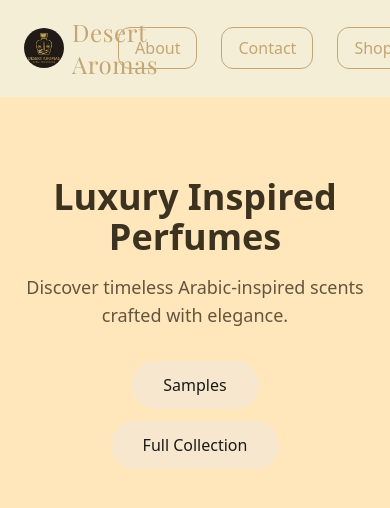
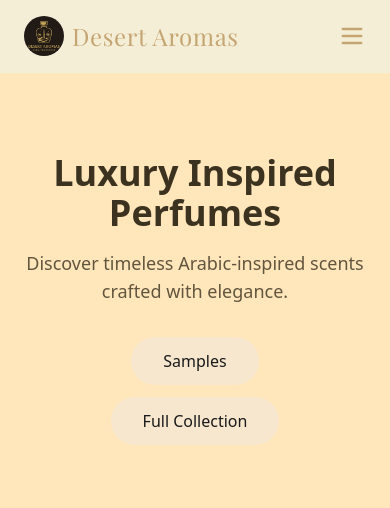
Before and after one commit to jdilorenzo26-sys/DesertAromasUK1.1, a Next.js app: page / in a window 390 px wide. Shown: the top 508 px of the page. Built offline with nearby package versions, Linux system fonts and the light colour scheme.

Commit message:
Update Navbar.jsx

```diff
--- a/components/Navbar.jsx
+++ b/components/Navbar.jsx
@@ -2,26 +2,35 @@
 import { useEffect, useState } from "react";
 import Link from "next/link";
 import Image from "next/image";
-import { Playfair_Display } from 'next/font/google';
+import { Playfair_Display } from "next/font/google";
+import { usePathname } from "next/navigation";
+import { Menu, X } from "lucide-react";
 
 const playfair = Playfair_Display({
-  subsets: ['latin'],
-  weight: ['400', '600', '700'],
+  subsets: ["latin"],
+  weight: ["400", "600", "700"],
 });
 
 export default function Navbar() {
   const [scrolled, setScrolled] = useState(false);
+  const [menuOpen, setMenuOpen] = useState(false);
+  const pathname = usePathname();
 
   useEffect(() => {
-    const handleScroll = () => {
-      setScrolled(window.scrollY > 20);
-    };
+    const handleScroll = () => setScrolled(window.scrollY > 20);
     window.addEventListener("scroll", handleScroll);
     return () => window.removeEventListener("scroll", handleScroll);
   }, []);
 
+  const links = [
+    { href: "/about", label: "About" },
+    { href: "/contact", label: "Contact" },
+    { href: "/collections", label: "Shop" },
+  ];
+
   return (
     <nav
+      aria-label="Main navigation"
       className={`sticky top-0 z-50 transition-all duration-300 ${
         scrolled
           ? "bg-[#F3EFDB]/95 backdrop-blur-md border-b border-[#e6dccb] py-2 shadow-md"
@@ -32,11 +41,12 @@ export default function Navbar() {
         {/* Logo + Name */}
         <Link href="/" className="flex items-center space-x-2">
           <Image
-            src="/logo.JPG" // <-- add your logo file in /public/logo.png
+            src="/logo.JPG"
             alt="Desert Aromas Logo"
             width={40}
             height={40}
             className="rounded-full"
+            priority
           />
           <span
             className={`${playfair.className} tracking-wide transition-all duration-300 ${
@@ -47,22 +57,52 @@ export default function Navbar() {
           </span>
         </Link>
 
-        {/* Nav links */}
-        <div className="flex items-center space-x-6 font-medium">
-          <Link href="/about" className="px-4 py-2 border border-[#c5a572] text-[#c5a572] rounded-xl hover:bg-[#c5a572] hover:text-white transition-all">
-            About
+        {/* Desktop Links */}
+        <div className="hidden md:flex items-center space-x-6 font-medium">
+          {links.map((link) => (
+            <Link
+              key={link.href}
+              href={link.href}
+              className={`px-4 py-2 rounded-xl transition-all border ${
+                pathname === link.href
+                  ? "bg-[#c5a572] text-white border-[#c5a572]"
+                  : "border-[#c5a572] text-[#c5a572] hover:bg-[#c5a572] hover:text-white"
+              }`}
+            >
+              {link.label}
             </Link>
-          <Link href="/contact" className="px-4 py-2 border border-[#c5a572] text-[#c5a572] rounded-xl hover:bg-[#c5a572] hover:text-white transition-all">
-            Contact
+          ))}
+        </div>
+
+        {/* Mobile Menu Button */}
+        <button
+          className="md:hidden text-[#c5a572]"
+          onClick={() => setMenuOpen(!menuOpen)}
+          aria-label="Toggle menu"
+        >
+          {menuOpen ? <X size={28} /> : <Menu size={28} />}
+        </button>
+      </div>
+
+      {/* Mobile Menu */}
+      {menuOpen && (
+        <div className="md:hidden bg-[#F3EFDB] px-6 py-4 space-y-4 border-t border-[#e6dccb]">
+          {links.map((link) => (
+            <Link
+              key={link.href}
+              href={link.href}
+              className={`block px-4 py-2 rounded-xl transition-all border text-center ${
+                pathname === link.href
+                  ? "bg-[#c5a572] text-white border-[#c5a572]"
+                  : "border-[#c5a572] text-[#c5a572] hover:bg-[#c5a572] hover:text-white"
+              }`}
+              onClick={() => setMenuOpen(false)} // close menu on click
+            >
+              {link.label}
             </Link>
-          <Link
-            href="/collections"
-            className="px-4 py-2 border border-[#c5a572] text-[#c5a572] rounded-xl hover:bg-[#c5a572] hover:text-white transition-all"
-          >
-            Shop
-          </Link>
+          ))}
         </div>
-      </div>
+      )}
     </nav>
   );
 }
```
Lines whose indentation alone changed are shown as unchanged.
